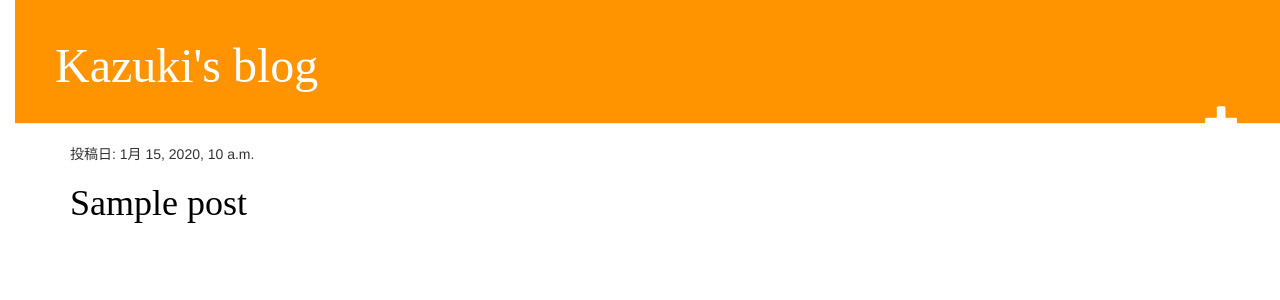
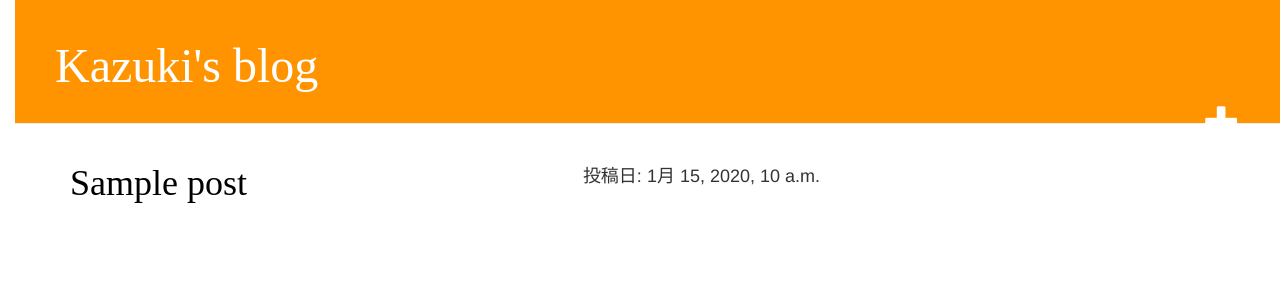
Before and after one commit to tankazuki/django_chat_app, a Django app: template blog/templates/blog/post_list.html in a window 1280 px wide. Shown: the top 300 px of the page. Run offline with Django 3.2, Linux system fonts and the light colour scheme; the template is opened without the code that fills it: most values are stand-ins (such as "Sample title", 1, 10 or a date in 2020); parts of the project's set-up code (start-up, migrations or seed data) failed here and were passed over; some libraries are stand-ins or nearby versions.

Commit message:
Edit CSS
post_dateクラスを定義し
floatで右寄せ
font-sizeを追加

```diff
--- a/static/css/blog.css
+++ b/static/css/blog.css
@@ -7,6 +7,10 @@ body {
     padding-left: 15px;
 }
 
+.post_date{
+  float: right;
+  font-size: 18px;
+}
 .page-header {
     background-color: #ff9400;
     margin-top: 0;
```
